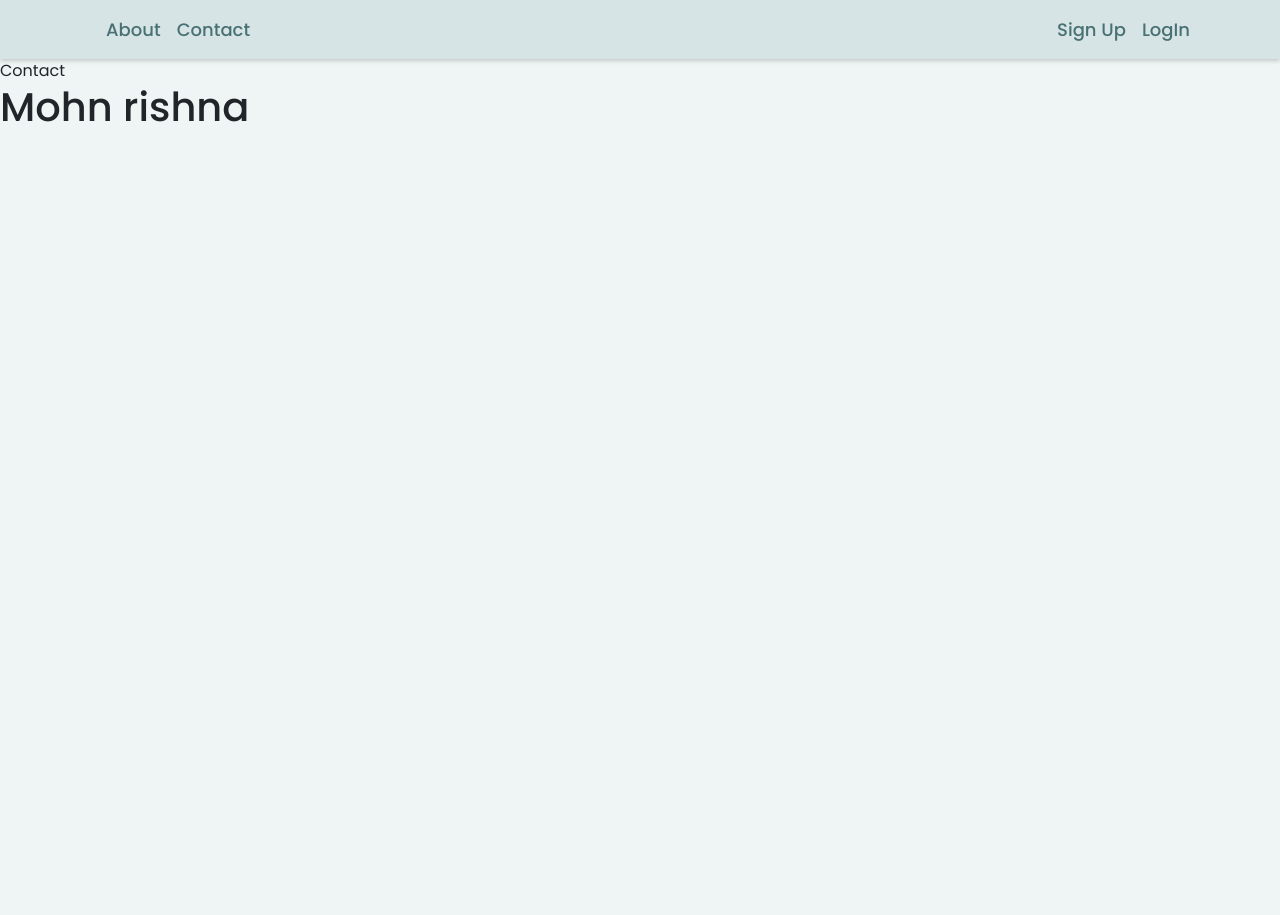
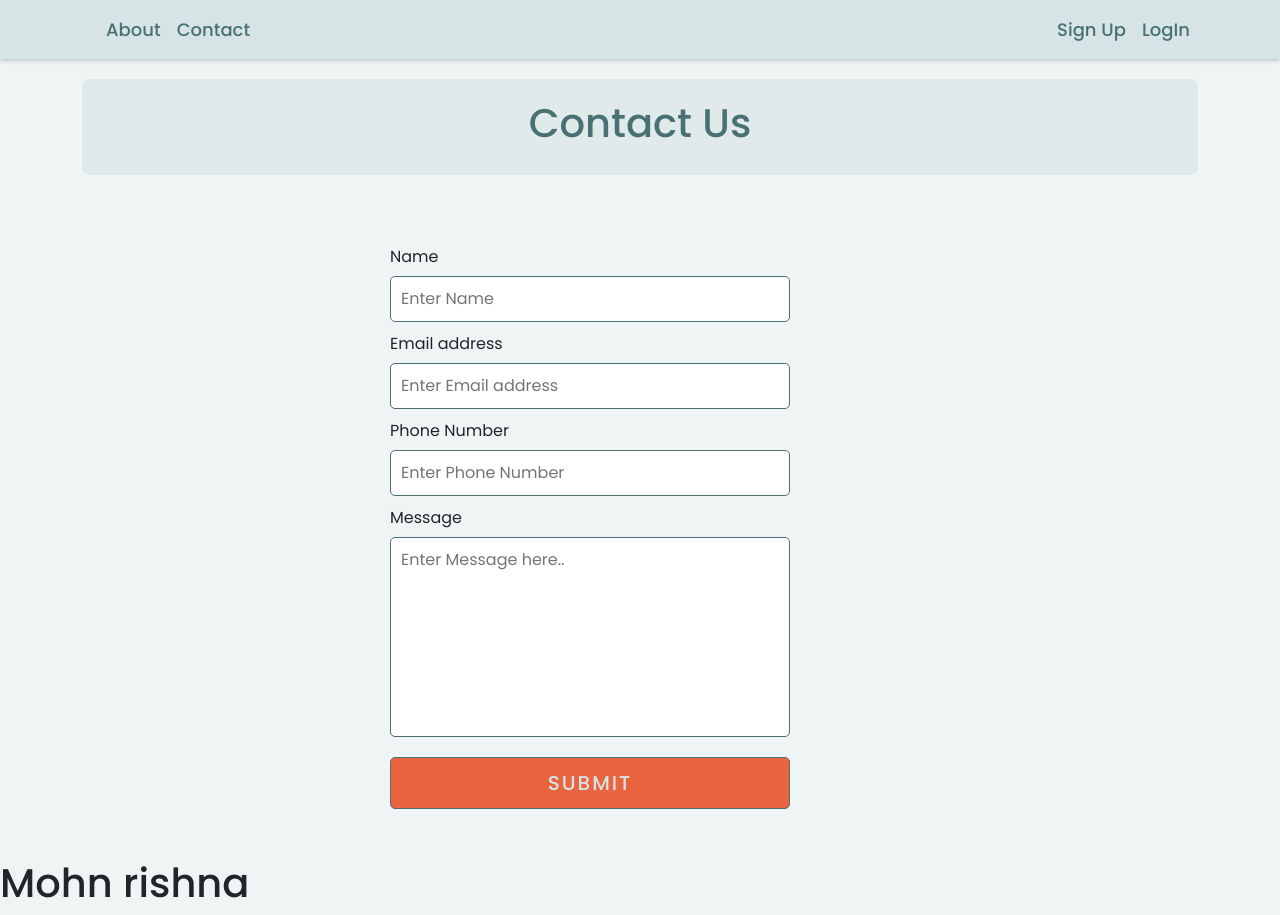
Before and after one commit to GMKrishna99/e-commerce, a React (Vite) app: page /contact in a window 1280 px wide. Before the commit the page ends 800 px from the top, so only its background shows below. Built offline with nearby package versions, Linux system fonts and the light colour scheme.

Commit message:
fet:created contact form

```diff
--- /dev/null
+++ b/src/components/Contact/Contact.css
@@ -0,0 +1,87 @@
+.contact-header{
+    margin-top: 20px;
+    margin-bottom: 20px;
+    text-align: center;
+    font-size: 40px;
+    font-weight: 500;
+    color: #497174;
+    background-color: #d6e4e595;
+    padding: 20px;
+    border-radius: 7px;
+}
+.contact-content{
+    display: flex;
+    align-items: center;
+    justify-content: center;
+    flex-direction: column;
+    padding: 50px;
+}
+.contact-form{
+    display: flex;
+    flex-direction: column;
+    width: 500px;
+}
+.contact-form input{
+    margin-top: 7px;
+    margin-bottom: 10px;
+    padding: 10px;
+    border-radius: 5px;
+    border: 1px solid #497174;
+    font-size: 16px;
+    color: #497174;
+    width: 80%;
+    outline: none;
+}
+.contact-form input:focus{
+    border: 1px solid transparent;
+    box-shadow: #EB6440 0px 0px 0px 3px;
+}
+/* Chrome, Safari, Edge, Opera */
+input::-webkit-outer-spin-button,
+input::-webkit-inner-spin-button {
+  -webkit-appearance: none;
+  margin: 0;
+}
+
+/* Firefox */
+input[type=number] {
+  -moz-appearance: textfield;
+}
+.contact-form textarea{
+    margin-top: 7px;
+    margin-bottom: 10px;
+    padding: 10px;
+    border-radius: 5px;
+    border: 1px solid #497174;
+    outline: none;
+    font-size: 16px;
+    color: #497174;
+    width: 80%;
+    height: 200px;
+    resize: none;
+}
+.contact-form textarea:focus{
+    border: 1px solid transparent;
+
+    box-shadow: #EB6440 0px 0px 0px 3px;
+}
+.contact-form button{
+    margin-top: 10px;
+    width: 80%;
+    padding: 10px;
+    border-radius: 5px;
+    border: 1px solid #497174;
+    outline: none;
+    font-size: 20px;
+    font-weight: 500;
+    color:#D6E4E5;
+    background-color:#EB6440 ;
+    cursor: pointer;
+    transition: 0.2s ease-in-out;
+    letter-spacing: 2px;
+    text-transform: uppercase;
+}
+.contact-form button:hover{
+    background-color: #497174;
+    transition: 0.2s ease-in-out;
+}
--- a/src/components/Contact/Contact.jsx
+++ b/src/components/Contact/Contact.jsx
@@ -1,8 +1,37 @@
 import React from 'react'
+import { Container } from 'react-bootstrap'
+import './Contact.css'
 
 function Contact() {
   return (
-    <div>Contact</div>
+    <div className='contact-section'>
+      <Container>
+        <div className='contact-header'>
+          <h1>Contact Us</h1>
+        </div>
+        <div className="contact-content">
+          <div className="contact-form">
+            <label htmlFor="">Name</label>
+            <input type="text" placeholder='Enter Name' />
+          </div>
+          <div className="contact-form">
+            <label htmlFor="">Email address</label>
+            <input type="email" placeholder='Enter Email address' />
+          </div>
+          <div className="contact-form">
+            <label htmlFor="">Phone Number</label>
+            <input type="number" placeholder='Enter Phone Number' />
+          </div>
+          <div className="contact-form">
+            <label htmlFor="">Message</label>
+            <textarea name="" id="" cols="30" rows="10" placeholder='Enter Message here..'></textarea>
+          </div>
+          <div className="contact-form">
+            <button>Submit</button>
+            </div>
+        </div>
+      </Container>
+    </div>
   )
 }
 
```
